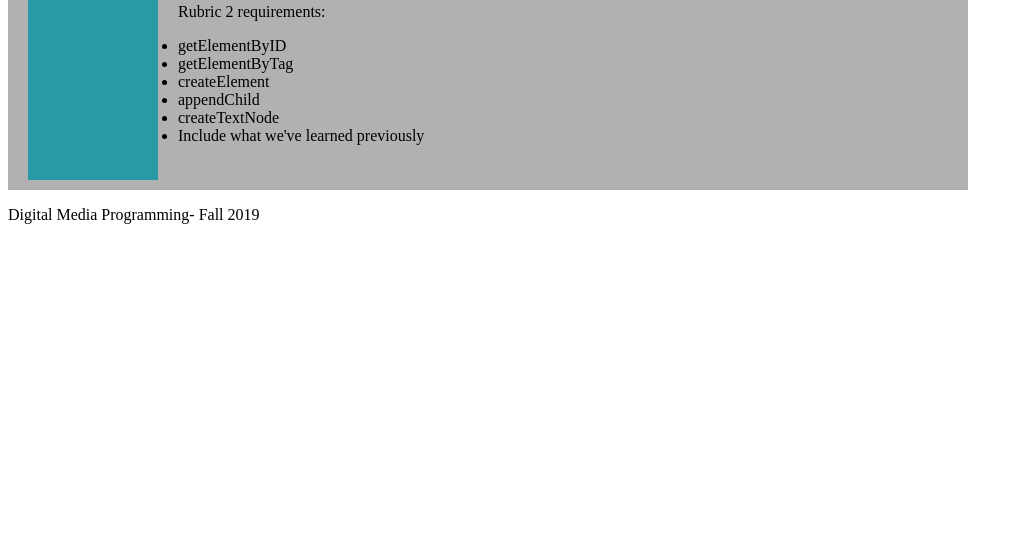
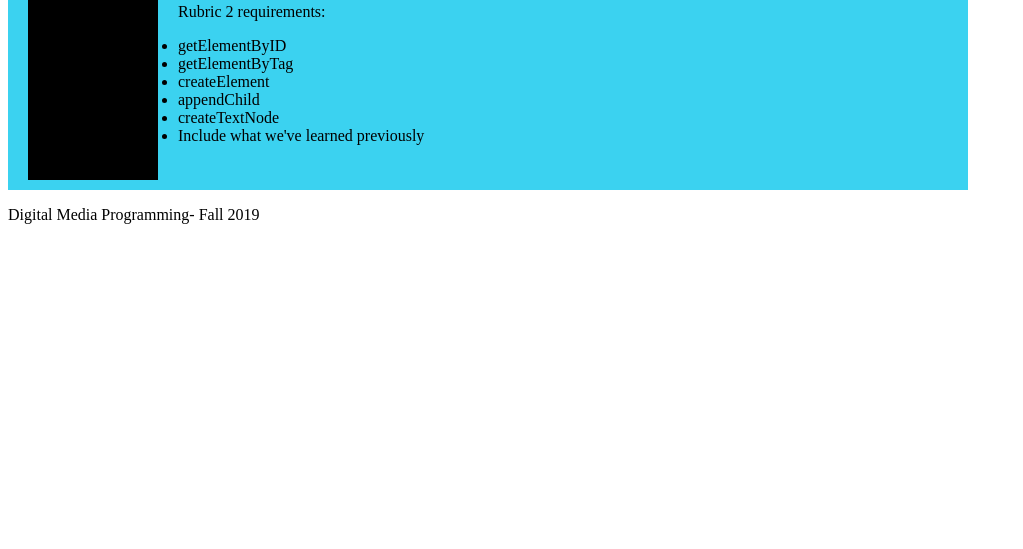
Before and after one commit to mbeene/Rubric-3, a plain HTML site: page index.html in a window 1280 px wide. Shown: the part 251-800 px from the top of the page, without its empty margins (0-1023 px from the left). Drawn offline with Linux system fonts and the light colour scheme.

Commit message:
Update main.css

```diff
--- a/main.css
+++ b/main.css
@@ -14,7 +14,7 @@
 	margin: 10px 20px;
 	padding: 25px 0px 10px 30px;
 	float: left;
-	background-color: #289AA6;
+	background-color: #000000;
 }
 
 h1{
@@ -32,5 +32,5 @@ h4{
 .content{
 	width: 960px;
 	height: 300px;
-	background-color: #B1B1B1
+	background-color: #3BD2F0
 }
```
